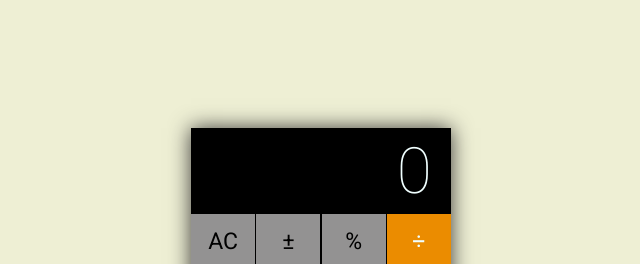
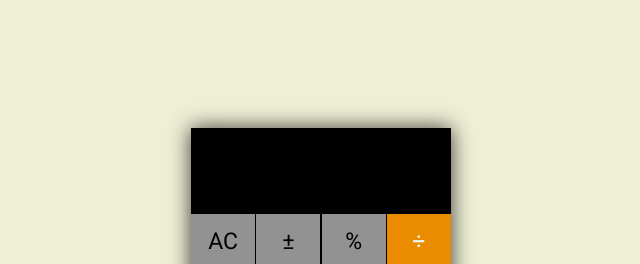
Before and after one commit to adam4321/react-calculator, a React (Create React App) app: page / in a window 1280 px wide. Shown: the top 264 px of the page, without its empty margins (319-959 px from the left). Built offline with nearby package versions, Linux system fonts and the light colour scheme.

Commit message:
improvements

```diff
--- a/src/App.css
+++ b/src/App.css
@@ -49,6 +49,11 @@ box-shadow: 0px 0px 20px 0px rgb(56, 55, 55);
   font-size: 5vw;
   padding-right:1.5vw;
   padding-top:.5vw;
+}
+
+.auto-scaling-text {
+  color: azure;
+
 }
 
 .key{
--- a/src/App.js
+++ b/src/App.js
@@ -6,12 +6,54 @@
 import React, { Component } from 'react';
 import './App.css';
 
+// Component for shrinking the display Value
+
+class AutoShrinkingText extends Component {
+  state = {
+    scale: 1
+  };
+componentDidUpdate(){
+
+const {scale} = this.state
+
+const node = this.node
+const parentNode = node.parentNode
+const availableWidth = parentNode.offsetWidth
+const actualWidth = node.offsetWidth
+const actualScale = availableWidth / actualWidth
+
+if (scale === actualScale)
+    return
+
+if (actualScale < 1) {
+    this.setState ({scale: actualScale})
+  } else if (scale < 1) {
+    this.setState({scale: 1})
+  }
+}
+
+  render() {
+const {scale} = this.state
+
+return (
+  <div
+    // className='auto-scaling-text'
+    style={{ transform: `scale(${scale},${scale})`}}
+    ref={node => this.node = node}
+    >{this.props.children}
+  </div>
+ )}
+}
+
 // Beginning of the Calculator
 
 class App extends Component {
 
-state={
-  displayValue: '0'
+state = {
+  value: null,
+  displayValue: '0',
+  waitingForOperand: false,
+  operator:null
 }
 
 // Clear the display
@@ -25,21 +67,34 @@ displayClear() {
 // Attach numbers to the the display
 
 inputDigit(digit) {
-  const {displayValue} = this.state
+  const {displayValue, waitingForOperand} = this.state
 
+  if (waitingForOperand) {
+    this.setState({
+    displayValue: String(digit),
+    waitingForOperand:false
+    })
+  } else {
 this.setState({
  displayValue : displayValue === '0' ? String(digit) : displayValue + digit
   })
+ }
 }
 
 // Allow a decimal point
 
 inputDot() {
-  const {displayValue} = this.state
+  const {displayValue, waitingForOperand} = this.state
 
-  if(displayValue.indexOf('.') === -1) {
+  if (waitingForOperand) {
+    this.setState({
+    displayValue: '.',
+    waitingForOperand:false
+    })
+  } else if (displayValue.indexOf('.') === -1) {
   this.setState({
-    displayValue: displayValue + '.'
+    displayValue: displayValue + '.',
+    waitingForOperand:false
   })
  }
 }
@@ -65,10 +120,40 @@ percent() {
   })
 }
 
-performOperation(operator) {
+performOperation(nextOperator) {
+
+const {displayValue, operator, value} = this.state
+const nextValue = parseFloat(displayValue)
+
+const operations = {
+  '/': (prevValue, nextValue) => prevValue / nextValue,
+  '*': (prevValue, nextValue) => prevValue * nextValue,
+  '-': (prevValue, nextValue) => prevValue - nextValue,
+  '+': (prevValue, nextValue) => prevValue + nextValue,
+  '=': (prevValue, nextValue) => nextValue
 
 }
 
+if (value == null) {
+  this.setState({
+  value:nextValue
+  })
+} else if (operator) {
+   const currentValue = value || 0
+   const computedValue = operations[operator](currentValue, nextValue)
+
+   this.setState({
+     value: computedValue,
+     displayValue: String(computedValue)
+   })
+ }
+ this.setState({
+  waitingForOperand: true,
+  operator:nextOperator
+ })
+}
+
+// Render the UI
 
   render() {
 
@@ -76,17 +161,15 @@ const {displayValue} = this.state
 
     return (
       <div className='calculator'>
-      <div className='display'>{displayValue}</div>
+      {/* <pre>{JSON.stringify(this.state, null, 2)}</pre> */}
+      <div className='display'><AutoShrinkingText value={displayValue}/></div>
        <div className='keyArea'>
         <div className='input-keys'>
 
-         {/* <div className='function-keys'> */}
             <button className='key key-func key-clear' onClick={() => this.displayClear()}>AC</button>
             <button className='key key-func key-sign' onClick={() => this.changeSign()}>&plusmn;</button>
             <button className='key key-func key-percent' onClick={() => this.percent()}>%</button>
-        {/* </div> */}
 
-        {/* <div className='digit-keys'> */}
             <button className='key key-dig key-0' onClick={() => this.inputDigit(0)}>0</button>
             <button className='key key-dig key-dot' onClick={() => this.inputDot()}>.</button>
             <button className='key key-dig key-1' onClick={() => this.inputDigit(1)}>1</button>
@@ -98,20 +181,16 @@ const {displayValue} = this.state
             <button className='key key-dig key-7' onClick={() => this.inputDigit(7)}>7</button>
             <button className='key key-dig key-8' onClick={() => this.inputDigit(8)}>8</button>
             <button className='key key-dig key-9' onClick={() => this.inputDigit(9)}>9</button>
-          {/* </div> */}
 
-        {/* <div className='operator-keys'> */}
             <button className='key key-oper key-divide' onClick={() => this.performOperation('/')}>&#247;</button>
             <button className='key key-oper key-multiply' onClick={() => this.performOperation('*')}>x</button>
             <button className='key key-oper key-minus' onClick={() => this.performOperation('-')}>&minus;</button>
             <button className='key key-oper key-plus' onClick={() => this.performOperation('+')}>+</button>
             <button className='key key-oper key-equals' onClick={() => this.performOperation('=')}>=</button>
-        {/* </div> */}
 
-
-        </div>
+       </div>
       </div>
-    </div>
+     </div>
     );
   }
 }
```
